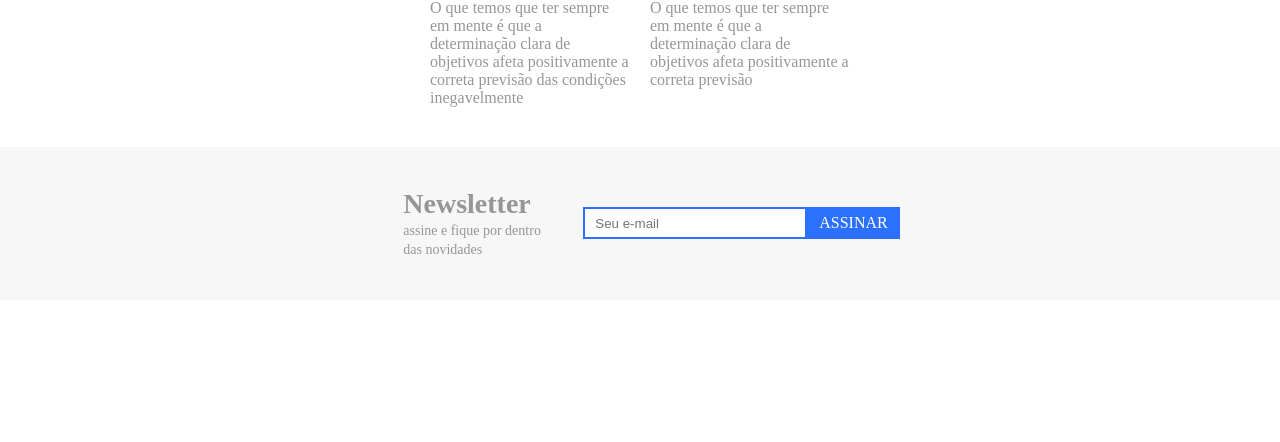
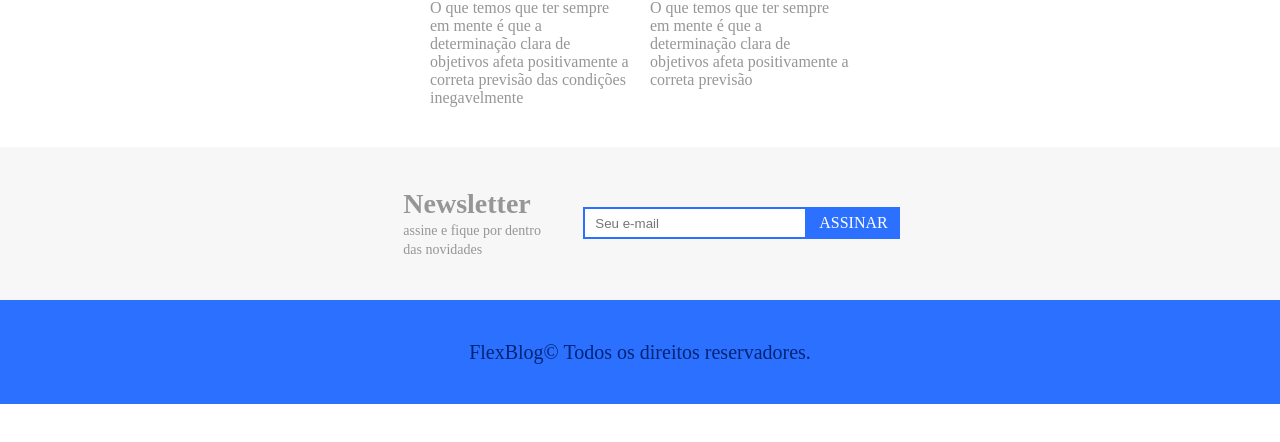
Before and after one commit to gablucas/curso-origamid-site-flexblog, a plain HTML site: page index.html in a window 1280 px wide. Shown: the part 2428-2870 px from the top of the page. After the commit the page ends 2832 px from the top, so only its background shows below. Drawn offline with Linux system fonts and the light colour scheme.

Commit message:
Adicionado a secao Footer a pagina Home

```diff
--- a/index.html
+++ b/index.html
@@ -164,5 +164,11 @@
         </div>
     </section>
 
+    <!-- Seção 8: Footer -->
+    <footer class="footer-bg">
+        <div class="footer container">
+            <p class="font-1-l cor-d2">FlexBlog© Todos os direitos reservadores.</p>
+        </div>
+    </footer>
 </body>
 </html>
--- a/style.css
+++ b/style.css
@@ -2,7 +2,6 @@
 body {
     font-family: 'Nunito';
     margin: 0px;
-    height: 4000px;
 }
 
 h1, h2, h3, p, ul, input, button {
@@ -41,6 +40,9 @@ img {
     --cor-6: #969696;
     --cor-8: #595959;
     --cor-12: #000000;
+
+    --cor-d1: #2c70ff;
+    --cor-d2: #002575;
 }
 
 .cor-0 {
@@ -57,6 +59,14 @@ img {
 
 .cor-8 {
     color: var(--cor-8);
+}
+
+.cor-d1 {
+    color: var(--cor-d1);
+}
+
+.cor-d2 {
+    color: var(--cor-d2);
 }
 
 
@@ -358,3 +368,15 @@ img {
     font: inherit;
     background: #2c70ff;
 }
+
+/* Home - Footer */
+.footer-bg {
+    background: var(--cor-d1);
+}
+
+.footer {
+    padding-top: 40px;
+    padding-bottom: 40px;
+
+    text-align: center;
+}
```
